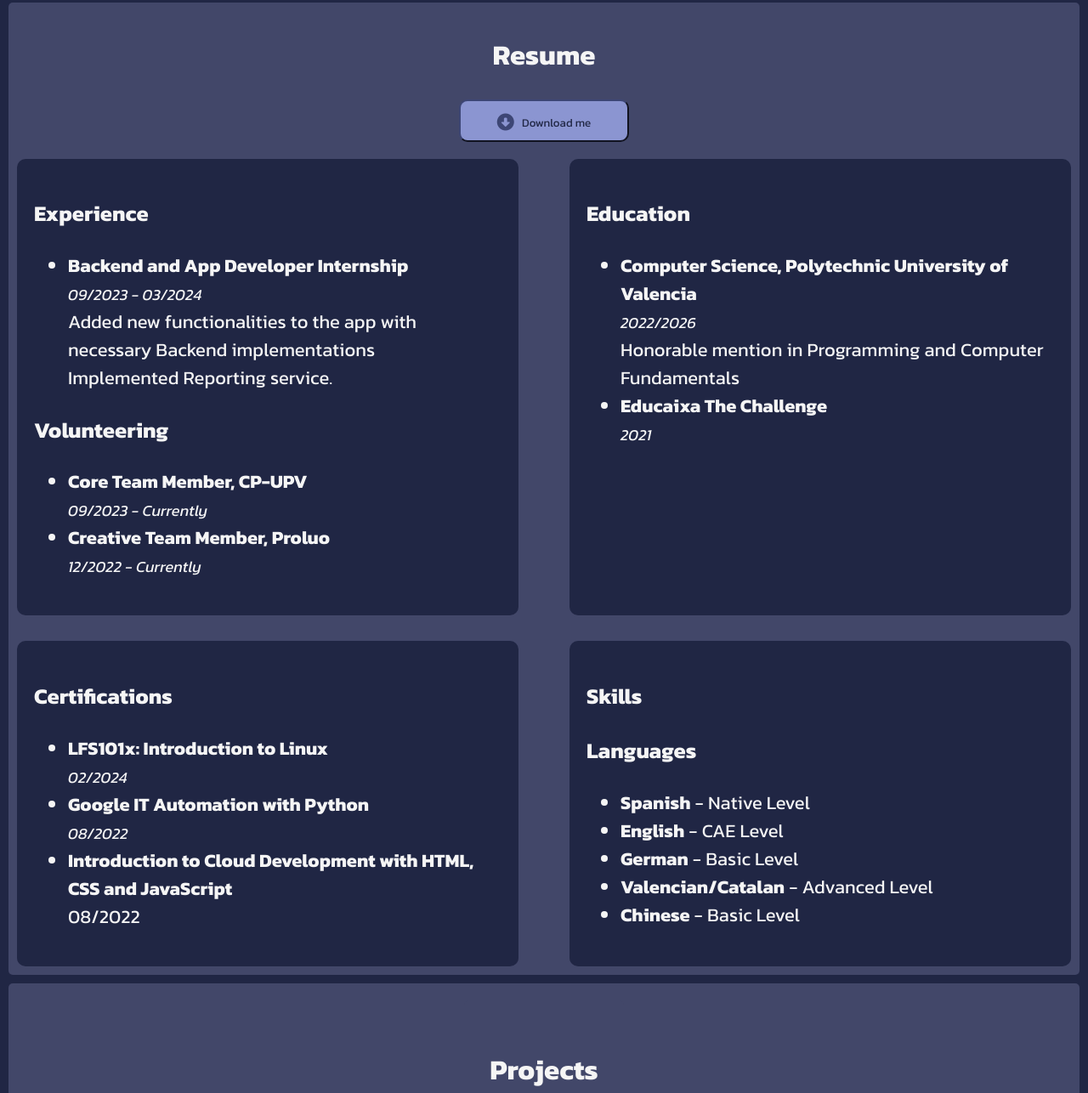
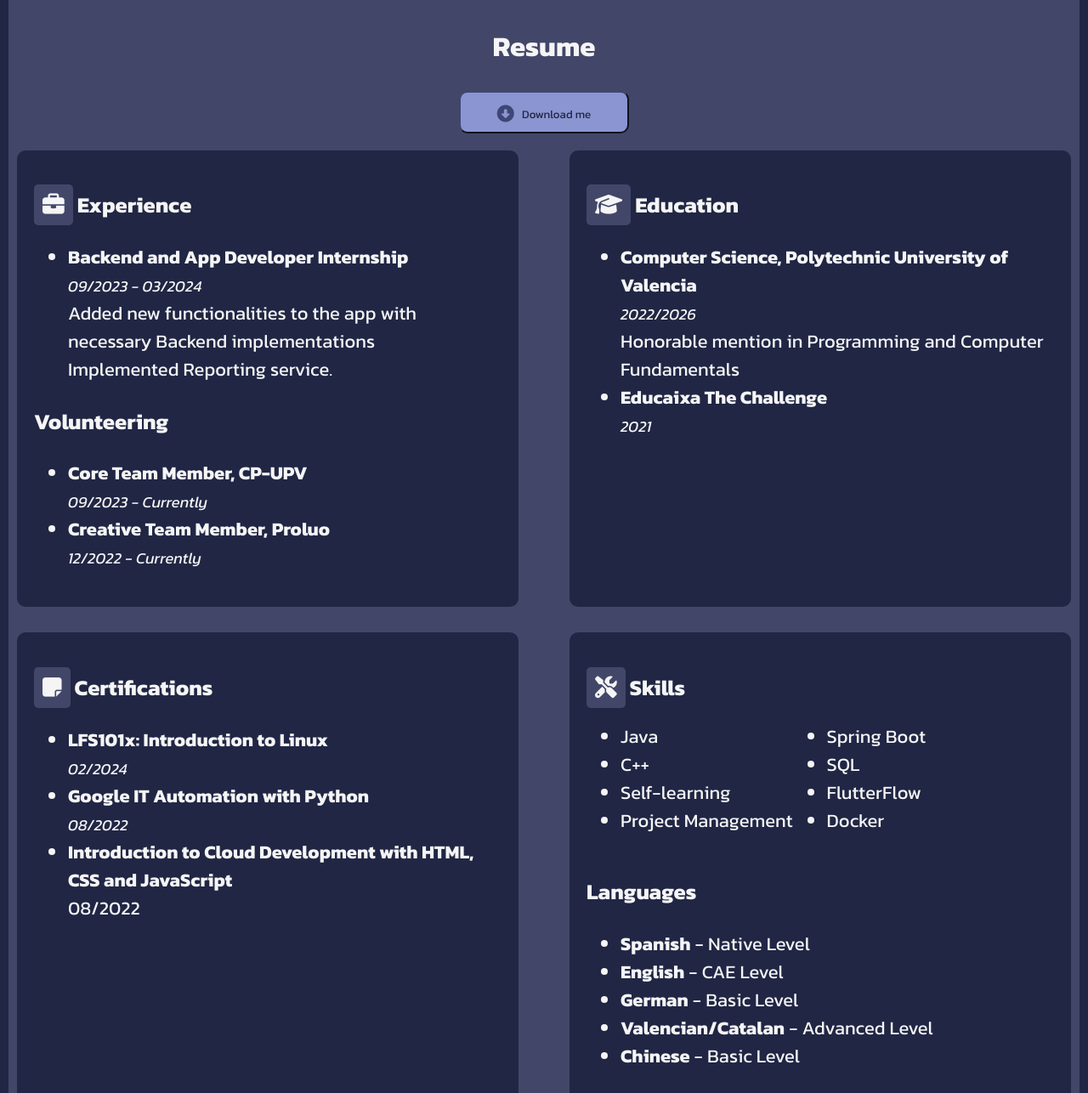
Before and after one commit to LaijieJi/personalPortfolio, a plain HTML site: page index.html in a window 1280 px wide. Shown: the part 648-1934 px from the top of the page at 85% size. Drawn offline with Linux system fonts and the light colour scheme.

Commit message:
Added skills information

```diff
--- a/index.html
+++ b/index.html
@@ -43,7 +43,7 @@
                     </div>
                 </div>
             </section>
-            <section class="subsection">
+            <section class="subsection" style="margin-top: 0px;">
                 <header>
                     <div>
                         <h2 style="text-align: center" id="Resume">
@@ -62,7 +62,7 @@
                     <div class="row">
                         <div class="card">
                             <h3>
-                                Experience
+                                <span style="background-color: #424769; border-radius: 5px; padding: 5px; padding-left: 10px; padding-right: 10px; margin-right: 5px;"><i class="fa-solid fa-briefcase"></i></span>Experience
                             </h3>
                             <ul>
                                 <li>
@@ -86,7 +86,7 @@
                         </div>
                         <div class="card">
                             <h3>
-                                Education
+                                <span style="background-color: #424769; border-radius: 5px; padding: 5px; padding-left: 10px; padding-right: 10px; margin-right: 5px;"><i class="fa-solid fa-graduation-cap"></i></span>Education
                             </h3>
                             <ul>
                                 <li>
@@ -103,7 +103,9 @@
                     </div>
                     <div class="row">
                         <div class="card">
-                            <h3>Certifications</h3>
+                            <h3>
+                                <span style="background-color: #424769; border-radius: 5px; padding: 5px; padding-left: 10px; padding-right: 10px; margin-right: 5px;"><i class="fa-solid fa-note-sticky"></i></span>Certifications
+                            </h3>
                             <ul>
                                 <li>
                                     <strong>
@@ -132,7 +134,23 @@
                             </ul>
                         </div>
                         <div class="card">
-                            <h3>Skills</h3>
+                            <h3 style="margin-bottom: 0px;">
+                                <span style="background-color: #424769; border-radius: 5px; padding: 5px; padding-left: 10px; padding-right: 10px; margin-right: 5px;"><i class="fa-solid fa-screwdriver-wrench"></i></span>Skills
+                            </h3>
+                            <div style="display: flex; flex-direction: row; margin: 0; padding: 0;">
+                                <ul style="margin-top: 22px;">
+                                    <li>Java</li>
+                                    <li>C++</li>
+                                    <li>Self-learning</li>
+                                    <li>Project Management</li>
+                                </ul>
+                                <ul syle="margin-top: 22px">
+                                    <li>Spring Boot</li>
+                                    <li>SQL</li>
+                                    <li>FlutterFlow</li>
+                                    <li>Docker</li>
+                                </ul>
+                            </div>
 
                             <h3>Languages</h3>
                             <ul>
```
